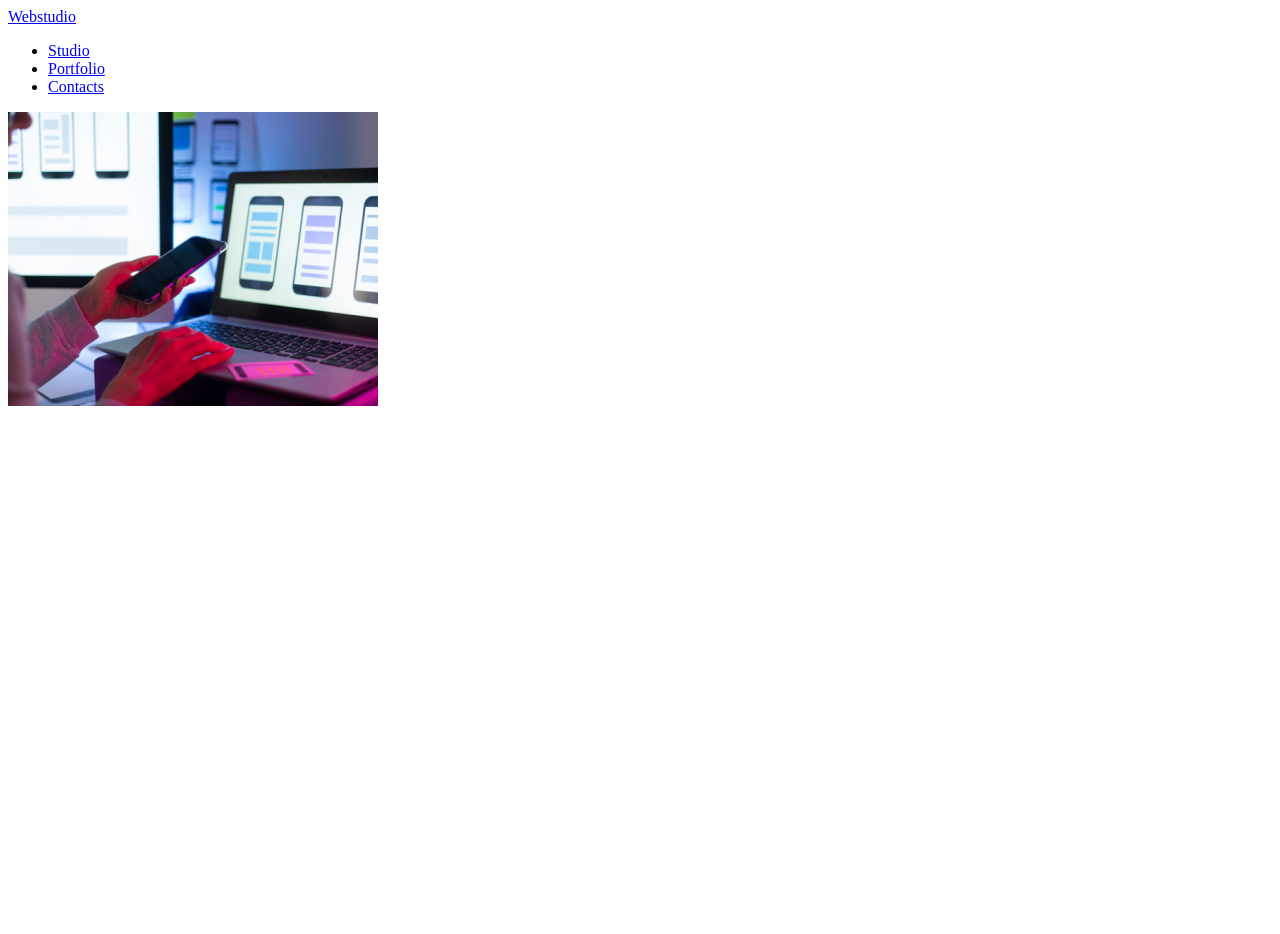
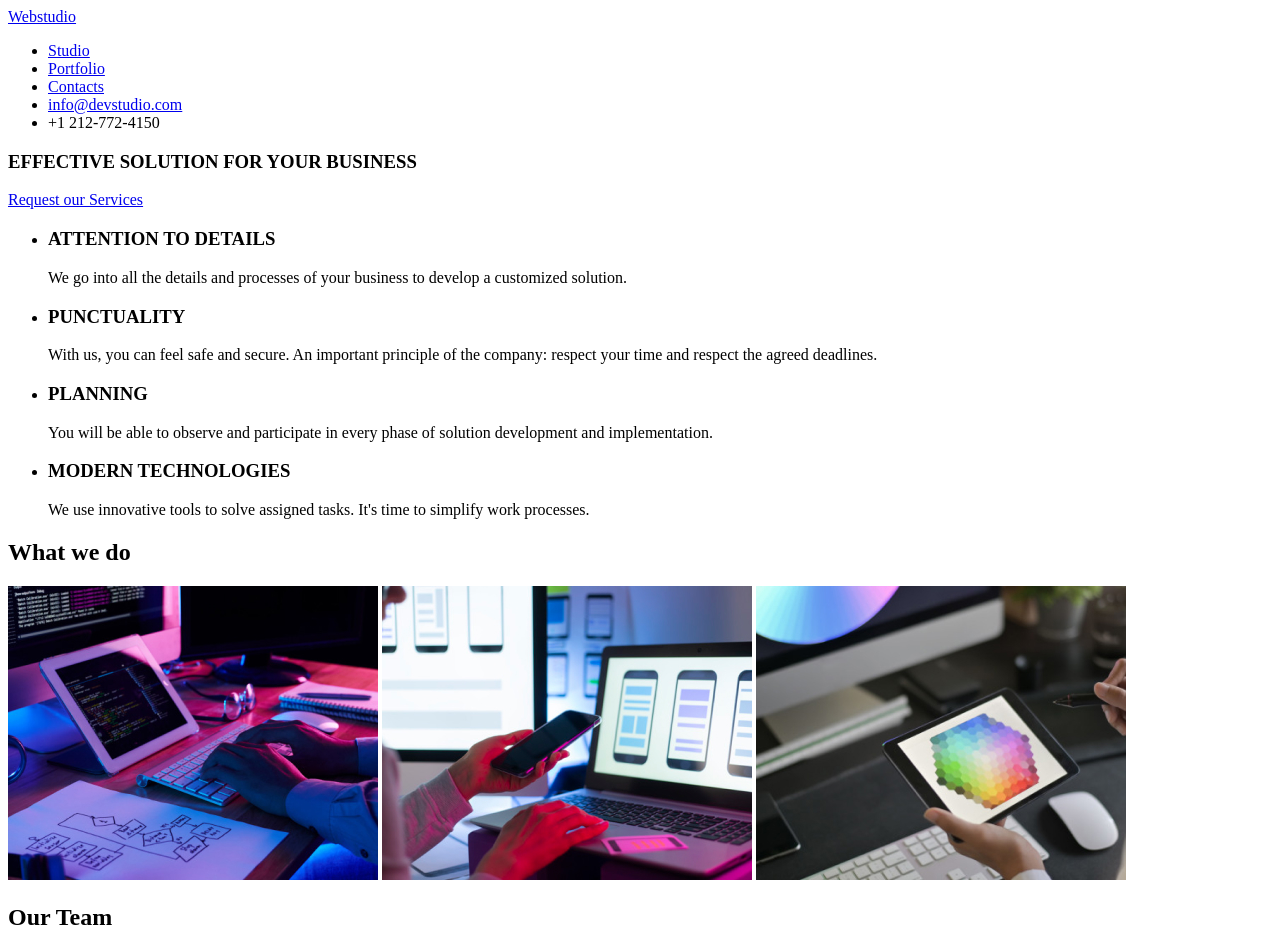
Before and after one commit to weenxi1/github-assignment, a plain HTML site: page index.html in a window 1280 px wide. Shown: the top 934 px of the page. Before the commit the page ends 800 px from the top, so only its background shows below. Drawn offline with Linux system fonts and the light colour scheme.

Commit message:
Update index.html

```diff
--- a/index.html
+++ b/index.html
@@ -20,9 +20,70 @@
             <li>
                 <a href="#">Contacts</a>
             </li>
+            <li>
+                <a href="email">info@devstudio.com</a>
+            </li>
+            <li>+1 212-772-4150</li>
         </ul>
     </nav>
  </header>
- <img src="img (1).jpg" alt="image1">
+ <section>
+    <p>
+<h3>EFFECTIVE SOLUTION FOR YOUR BUSINESS</h3>
+<a href="service">Request our Services</a>
+    </p>
+ </section>
+  <section>
+    <nav>
+        <ul>
+            <li>
+                <h3>ATTENTION TO DETAILS</h3>
+                <p>We go into all the details and processes of your business to develop a customized solution.</p>
+            </li>
+            <li>
+                <h3>PUNCTUALITY</h3>
+                <p>With us, you can feel safe and secure. An important principle of the company: respect your time and respect the agreed
+                deadlines.</p>
+            </li>
+            <li>
+                <h3>PLANNING</h3>
+                <p>You will be able to observe and participate in every phase of solution development and implementation.</p>
+            </li>
+            <li>
+                <h3>MODERN TECHNOLOGIES</h3>
+                <p>We use innovative tools to solve assigned tasks. It's time to simplify work processes.</p>
+            </li>
+        </ul>
+    </nav>
+    <h1>What we do</h1>
+    <nav>
+        <img src="img.jpg">
+        <img src="img (1).jpg">
+        <img src="img (2).jpg">
+    </nav>
+
+  </section>
+  <section>
+    <h1>Our Team</h1>
+    <nav>
+        <img src="img (6).jpg"><h5>Christopher Walker</h5>
+        <p>Product Designer</p>
+        <img src="img (5).jpg"><h5>Kylie Evans</h5><p>Frontend Developer</p>
+        <img src="img (3).jpg"><h5>Ryan Harris</h5><p>Marketing</p>
+        <img src="img (4).jpg"><h5>Tyler Moore</h5><p>UI Designer</p>
+    </nav>
+  </section>
 </body>
+<footer>
+<a href="#">Webstudio</a>
+<ul>
+    <li>
+        <a href="address">695 Park Ave, New York, NY 10065, United States</a>
+    </li>
+    <li>
+        <a href="info@devstudio.com">info@example.com</a>
+    </li>
+    <li>+1 212-772-4150</li>
+</ul>
+</footer>
 </html>
```
